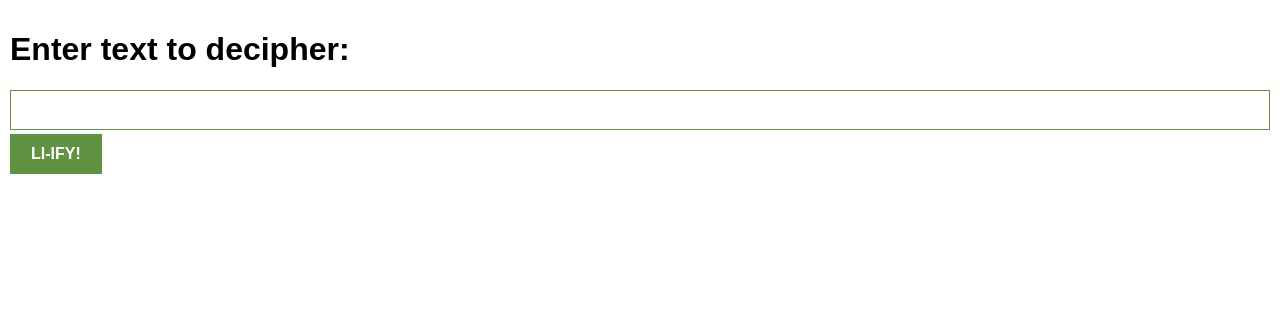
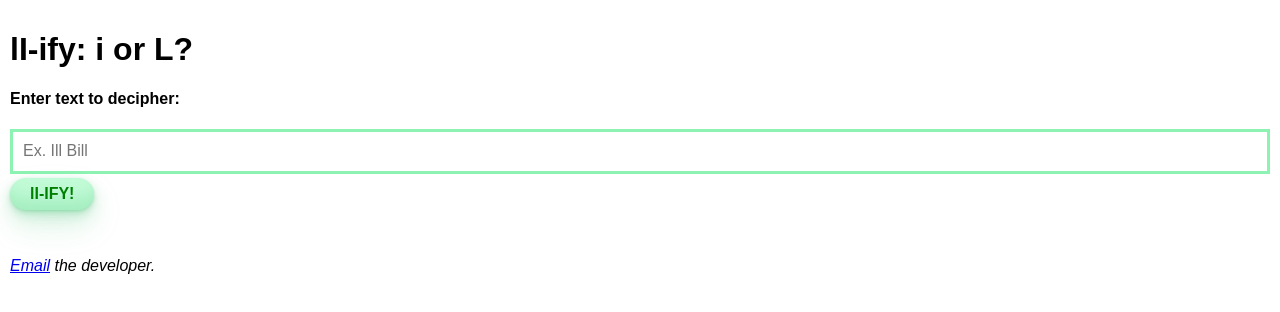
Before and after one commit to jerryli65/Chrome-Extension, a plain HTML site: page index.html in a window 1280 px wide. Drawn offline with nearby package versions, Linux system fonts and the light colour scheme.

Commit message:
base version working

```diff
--- a/index.css
+++ b/index.css
@@ -2,14 +2,14 @@ body {
     margin: 0;
     padding: 10px;
     font-family: Arial, Helvetica, sans-serif;
-    min-width: 400px;
+    min-width: 300px;
 }
 
 input {
     width: 100%;
     padding: 10px;
     box-sizing: border-box;
-    border: 1px solid #5f9341;
+    border: 3px solid #8df3b3;;
     margin-bottom: 4px;
 }
 
@@ -21,29 +21,32 @@ button {
     font-weight: bold;
 }
 
-#delete-btn {
-    background: white;
-    color: #5f9341;
+#p-deciphered {
+    margin-top: 10px;
+    font-family: Verdana, Helvetica, sans-serif;
+    font-size: large;
 }
 
-ul {
-    margin-top: 20px;
-    list-style: none;
-    padding-left: 0;
+#input-btn {
+    background-color: #c2fbd7;
+    border-radius: 100px;
+    box-shadow: rgba(44, 187, 99, .2) 0 -25px 18px -14px inset, rgba(44, 187, 99, .15) 0 1px 2px, rgba(44, 187, 99, .15) 0 2px 4px, rgba(44, 187, 99, .15) 0 4px 8px, rgba(44, 187, 99, .15) 0 8px 16px, rgba(44, 187, 99, .15) 0 16px 32px;
+    color: green;
+    cursor: pointer;
+    display: inline-block;
+    font-family: Arial, -apple-system, system-ui, Roboto, sans-serif;
+    padding: 7px 20px;
+    text-align: center;
+    text-decoration: none;
+    transition: all 250ms;
+    border: 0;
+    font-size: 16px;
+    user-select: none;
+    -webkit-user-select: none;
+    touch-action: manipulation;
 }
 
-li {
-    margin-top: 5px;
+#input-btn:hover {
+    box-shadow: rgba(44, 187, 99, .35) 0 -25px 18px -14px inset, rgba(44, 187, 99, .25) 0 1px 2px, rgba(44, 187, 99, .25) 0 2px 4px, rgba(44, 187, 99, .25) 0 4px 8px, rgba(44, 187, 99, .25) 0 8px 16px, rgba(44, 187, 99, .25) 0 16px 32px;
+    transform: scale(1.05) rotate(-1deg);
 }
-
-a {
-    color: #5f9341;
-}
-
-.L-xxx {
-    font-size: 100px;
-}
-
-p {
-    font-family: Verdana, Helvetica, sans-serif;
-}
--- a/index.html
+++ b/index.html
@@ -6,11 +6,20 @@
 </head>
 
 <body>
-    <h1>Enter text to decipher:</h1>
-    <input type="text" id="input-text">
-    <button id="input-btn">LI-IFY!</button>
-    <p id="p-deciphered">
-    </p>
+    <h1>lI-ify: i or L?</h1>
+    <h4>Enter text to decipher:</h4>
+
+    <input type="text" id="input-text" placeholder="Ex. Ill Bill">
+    <button id="input-btn">lI-IFY!</button>
+    <div id="p-deciphered">
+    </div>
+
+    <br>
+
+    <br>
+    <address>
+        <a href="mailto:jerry.li479@gmail.com">Email</a> the developer.<br>
+    </address>
     <script src="index.js"></script>
 </body>
 
--- a/index.js
+++ b/index.js
@@ -1,79 +1,8 @@
-let myLeads = [];
 const inputText = document.getElementById("input-text");
 const inputBtn = document.getElementById("input-btn");
-const pDecipher = document.getElementById("p-deciphered");
-// const deleteBtn = document.getElementById("delete-btn");
-const leadsFromLocalStorage = JSON.parse(localStorage.getItem("myLeads"));
-// const tabBtn = document.getElementById("tab-btn");
-
-// if (leadsFromLocalStorage) {
-//   myLeads = leadsFromLocalStorage;
-//   render(myLeads);
-// }
-
-// tabBtn.addEventListener("click", function () {
-//   chrome.tabs.query({ active: true, currentWindow: true }, function (tabs) {
-//     myLeads.push(tabs[0].url);
-//     localStorage.setItem("myLeads", JSON.stringify(myLeads));
-//     render(myLeads);
-//   });
-// });
-
-// function render(leads) {
-//   let listItems = "";
-//   for (let i = 0; i < leads.length; i++) {
-//     listItems += `
-//             <li>
-//                 <a target='_blank' href='${leads[i]}'>
-//                     ${leads[i]}
-//                 </a>
-//             </li>
-//         `;
-//   }
-//   pDecipher.innerHTML = listItems;
-// }
-
-// deleteBtn.addEventListener("dblclick", function () {
-//   localStorage.clear();
-//   myLeads = [];
-//   render(myLeads);
-// });
-
-// inputBtn.addEventListener("click", function () {
-//   myLeads.push(inputText.value);
-//   inputText.value = "";
-//   localStorage.setItem("myLeads", JSON.stringify(myLeads));
-//   render(myLeads);
-// });
+const pDeciphered = document.getElementById("p-deciphered");
 
 inputBtn.addEventListener("click", function () {
-//   pDecipher.innerHTML = inputText.value;
-
-//   var liify = "";
-//   for (i = 0; i < inputText.value.length; i++){
-//     if (inputText.value.charAt(i) == "l"){
-//         liify += "L";
-//     }
-//     else if (inputText.value.charAt(i) == "I") {
-//         liify += "i";
-//     }
-//     else{
-//         liify += inputText.value.charAt(i);
-//     }
-//   }
-
-
-
-//   pDecipher.innerHTML += liify;
-//   pDecipher.innerHTML = pDecipher.innerHTML.replace(
-//     "L",
-//     '<span class="L-xxx" style="fontSize: 150%">L</span>'
-//   );
-
-
-    pDecipher.innerHTML = inputText.value;
-
-
-
-
+    pDeciphered.innerHTML = inputText.value;
+    localStorage.setItem("numUses", localStorage.getItem(numUses) + 1);
 });
```
Also changed, not shown: 1 other file.
